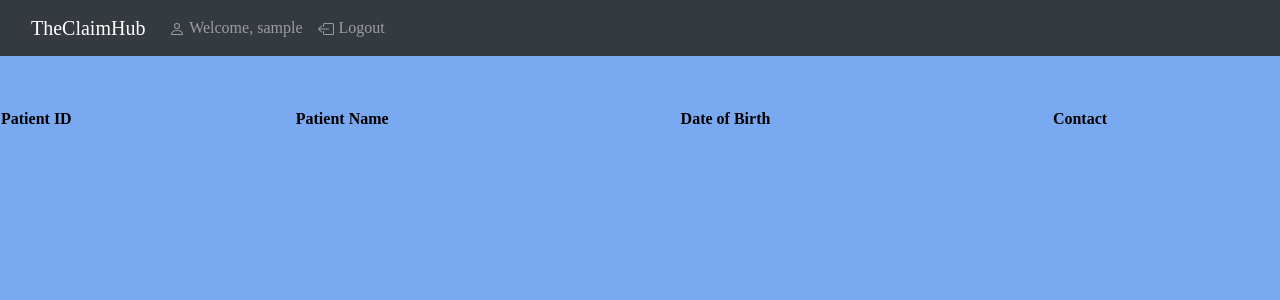
After one commit to tejaskulkarni7/TheClaimHubProject, a Flask app: page /patientspage in a window 1280 px wide. The commit adds this page. Shown: the top 300 px of the page. Run offline with Flask 2, Linux system fonts and the light colour scheme; the visitor is signed in with stand-in values (Sample User, id 1); data that the repository does not hold is empty; some libraries are stand-ins or nearby versions.

Commit message:
patients page, still needs add patient

```diff
--- a/app/routes.py
+++ b/app/routes.py
@@ -421,3 +421,13 @@ def claimpage():
         patient_names = {}
 
     return render_template('claimpage.html', claims=claims, patient_names=patient_names, hospital_names_dict=hospital_names_dict, insurance_names_dict=insurance_names_dict, procedure_names_dict=procedure_names_dict)
+
+@myapp_obj.route('/patientspage', methods=["GET", "POST"])
+@login_required
+def patientspage():
+    # Execute the query to fetch all patients
+    cursor.execute("SELECT * FROM patient")
+    patients = cursor.fetchall()
+
+    # Render the template with the patients data
+    return render_template('patientspage.html', patients=patients)
--- a/app/templates/home.html
+++ b/app/templates/home.html
@@ -16,7 +16,10 @@ Home
                 <input type="button" class="text-center shadow-lg p-2 mb-0 bg-body rounded btn btn-dark mr-5" value="Info"/>
             </a>
             <a href="{{ url_for('claimpage') }}">
-                <input type="button" class="text-center shadow-lg p-2 mb-0 bg-body rounded btn btn-dark" value="Claims"/>
+                <input type="button" class="text-center shadow-lg p-2 mb-0 bg-body rounded btn btn-dark" value="Claims" style="margin-right: 30px;"/>
+            </a>
+            <a href="{{ url_for('patientspage') }}">
+                <input type="button" class="text-center shadow-lg p-2 mb-0 bg-body rounded btn btn-dark" value="Patients"/>
             </a>
    </div>
     </div>
--- /dev/null
+++ b/app/templates/patientspage.html
@@ -0,0 +1,31 @@
+{% extends 'base.html' %}
+{% block title %}
+Patients
+{% endblock title %}
+
+{% block content %}
+<body>
+<div style="padding-top: 15px;"></div>
+<table style="width: 100%; border-collapse: collapse; color: black; margin-top: 35px;">
+    <thead>
+        <tr>
+            <th>Patient ID</th>
+            <th>Patient Name</th>
+            <th>Date of Birth</th>
+            <th>Contact</th>
+        </tr>
+    </thead>
+    <tbody>
+        {% for patient in patients %}
+        <tr style="background-color: white; border: 1px solid #ddd; padding: 10px 0;">
+            <td>{{ patient[0] }}</td>
+            <td>{{ patient[1] }}</td>
+            <td>{{ patient[2] }}</td>
+            <td>{{ patient[3] }}</td>
+        </tr>
+        {% endfor %}
+    </tbody>
+</table>
+</body>
+{% endblock content %}
+</html>
```
